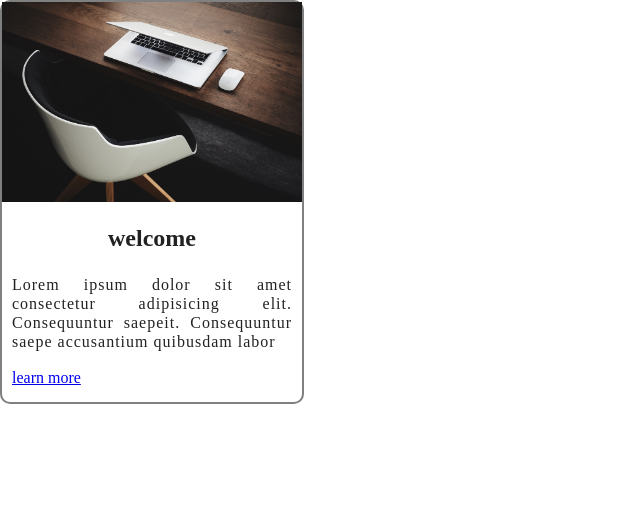
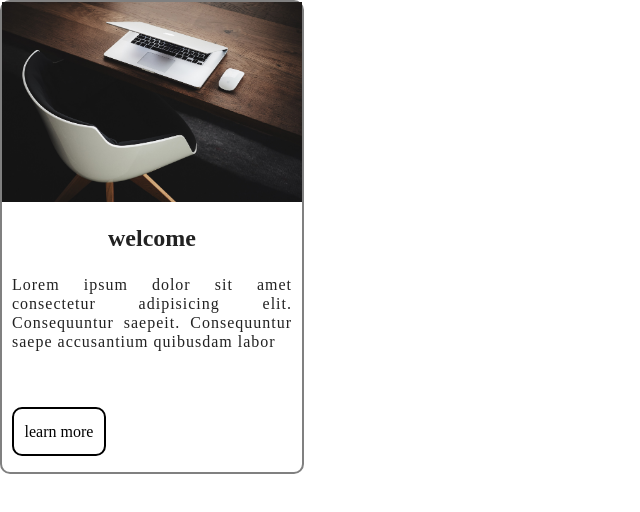
Before and after one commit to amirmohammadmm/startgit, a plain HTML site: page index.html in a window 1280 px wide. Shown: the whole page, without its empty margins (0-640 px from the left). Drawn offline with Linux system fonts and the light colour scheme.

Commit message:
add button

```diff
--- a/file/css/main.css
+++ b/file/css/main.css
@@ -93,7 +93,7 @@ textarea {
 
    div.test{
     width:300px;
-    height:400px;
+    height:470px;
     border:2px solid gray;
     border-radius:10px;
    }
@@ -112,7 +112,17 @@ textarea {
    .test a{
     position: relative;
     left:10px;
-   }
+    top:40px;
+    width:90px;
+    height:45px;
+    display:inline-block;
+    text-decoration:none;
+    text-align:center;
+    line-height:45px;
+    border:2px solid black;
+    color:black;
+    border-radius:10px;
+  }
 
 
 
```
